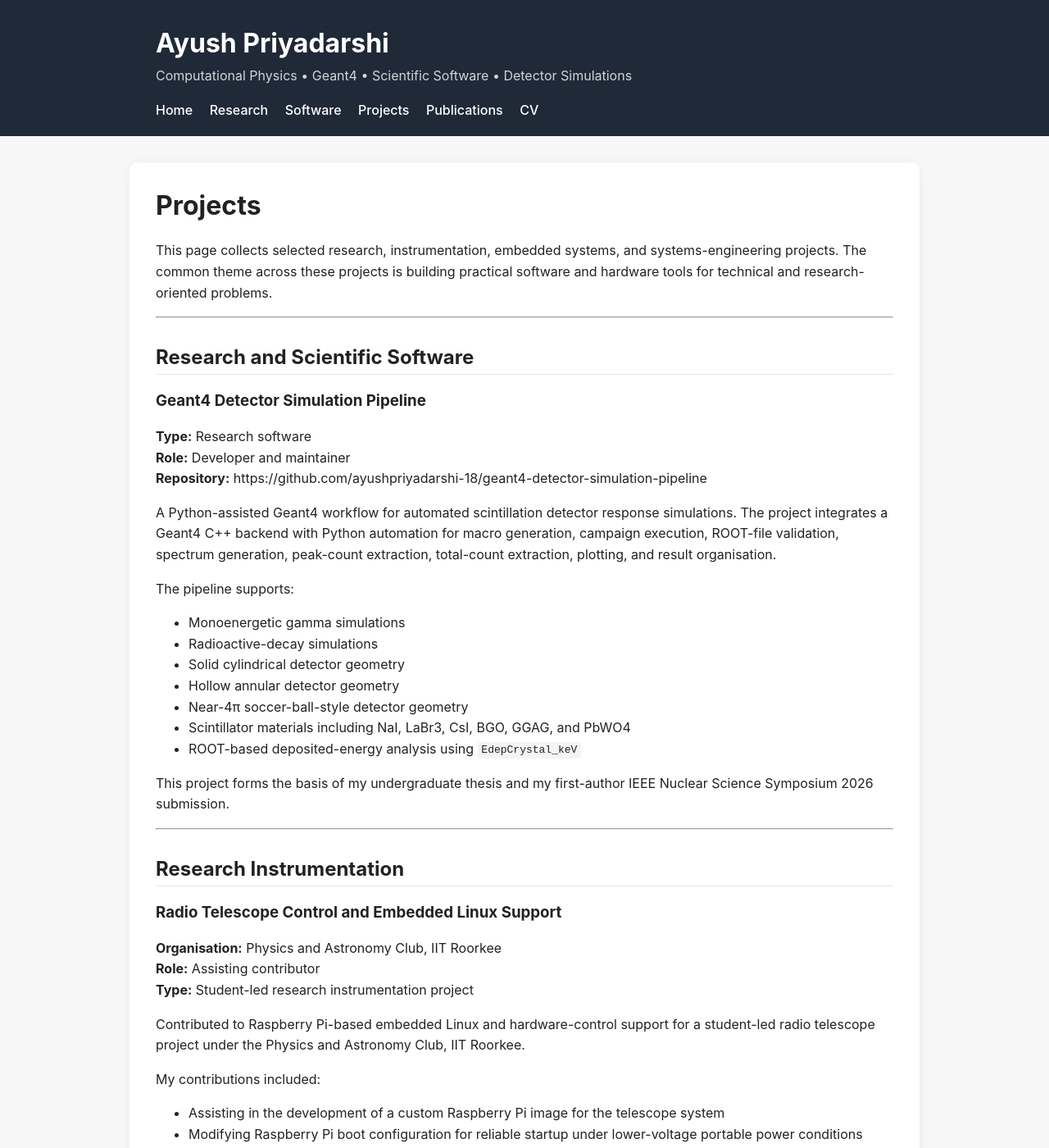
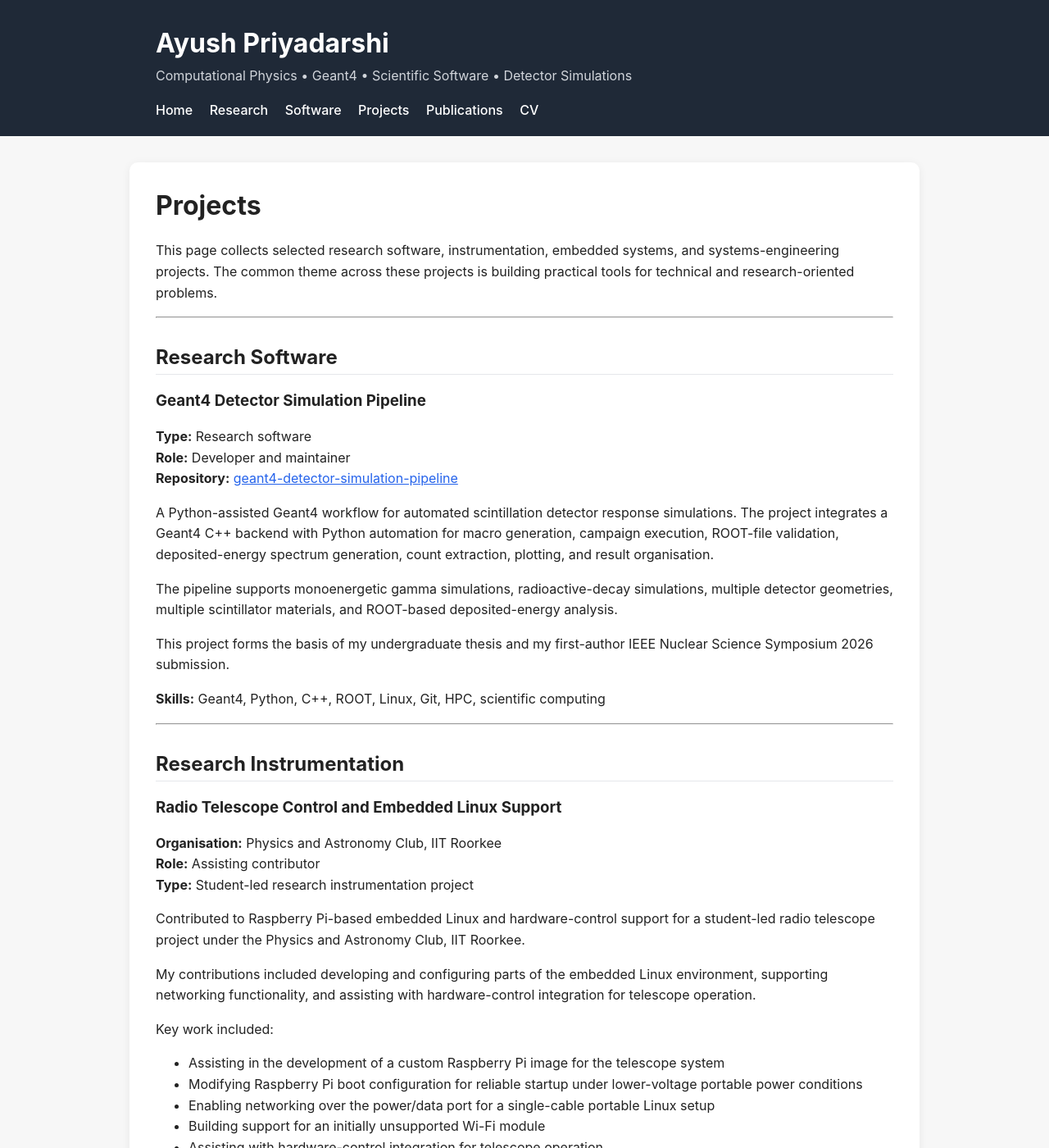
Before and after one commit to ayushpriyadarshi-18/ayushpriyadarshi-18.github.io, a Jekyll site: the page built from projects.md, in a window 1280 px wide and 1400 px high. Shown: the whole window at 82% size. Built offline with Jekyll 4.4.1, drawn with Linux system fonts in a browser that asks for light colours; some of the changed text lies outside the part shown.

Commit message:
Polish projects page

```diff
--- a/projects.md
+++ b/projects.md
@@ -5,31 +5,25 @@ title: Projects
 
 # Projects
 
-This page collects selected research, instrumentation, embedded systems, and systems-engineering projects. The common theme across these projects is building practical software and hardware tools for technical and research-oriented problems.
+This page collects selected research software, instrumentation, embedded systems, and systems-engineering projects. The common theme across these projects is building practical tools for technical and research-oriented problems.
 
 ---
 
-## Research and Scientific Software
+## Research Software
 
 ### Geant4 Detector Simulation Pipeline
 
 **Type:** Research software
 **Role:** Developer and maintainer
-**Repository:** https://github.com/ayushpriyadarshi-18/geant4-detector-simulation-pipeline
+**Repository:** [geant4-detector-simulation-pipeline](https://github.com/ayushpriyadarshi-18/geant4-detector-simulation-pipeline)
 
-A Python-assisted Geant4 workflow for automated scintillation detector response simulations. The project integrates a Geant4 C++ backend with Python automation for macro generation, campaign execution, ROOT-file validation, spectrum generation, peak-count extraction, total-count extraction, plotting, and result organisation.
+A Python-assisted Geant4 workflow for automated scintillation detector response simulations. The project integrates a Geant4 C++ backend with Python automation for macro generation, campaign execution, ROOT-file validation, deposited-energy spectrum generation, count extraction, plotting, and result organisation.
 
-The pipeline supports:
-
-- Monoenergetic gamma simulations
-- Radioactive-decay simulations
-- Solid cylindrical detector geometry
-- Hollow annular detector geometry
-- Near-4π soccer-ball-style detector geometry
-- Scintillator materials including NaI, LaBr3, CsI, BGO, GGAG, and PbWO4
-- ROOT-based deposited-energy analysis using `EdepCrystal_keV`
+The pipeline supports monoenergetic gamma simulations, radioactive-decay simulations, multiple detector geometries, multiple scintillator materials, and ROOT-based deposited-energy analysis.
 
 This project forms the basis of my undergraduate thesis and my first-author IEEE Nuclear Science Symposium 2026 submission.
+
+**Skills:** Geant4, Python, C++, ROOT, Linux, Git, HPC, scientific computing
 
 ---
 
@@ -43,7 +37,9 @@ This project forms the basis of my undergraduate thesis and my first-author IEEE
 
 Contributed to Raspberry Pi-based embedded Linux and hardware-control support for a student-led radio telescope project under the Physics and Astronomy Club, IIT Roorkee.
 
-My contributions included:
+My contributions included developing and configuring parts of the embedded Linux environment, supporting networking functionality, and assisting with hardware-control integration for telescope operation.
+
+Key work included:
 
 - Assisting in the development of a custom Raspberry Pi image for the telescope system
 - Modifying Raspberry Pi boot configuration for reliable startup under lower-voltage portable power conditions
@@ -51,7 +47,7 @@ My contributions included:
 - Building support for an initially unsupported Wi-Fi module
 - Assisting with hardware-control integration for telescope operation
 
-This project gave me experience with embedded Linux, Raspberry Pi configuration, networking, hardware interfacing, and scientific instrumentation.
+**Skills:** Raspberry Pi, embedded Linux, networking, hardware interfacing, scientific instrumentation
 
 ---
 
@@ -64,17 +60,19 @@ This project gave me experience with embedded Linux, Raspberry Pi configuration,
 
 Designed and maintain a Raspberry Pi-based home server for self-hosted services, network management, and automation.
 
-The system includes:
+The system includes Docker-based services for media hosting, home automation, file sharing, DNS filtering, reverse proxy access, and network gateway functionality.
 
-- Docker-based self-hosted services
+Main services and components include:
+
 - Jellyfin media server
 - Home Assistant automation
 - Samba/NFS file sharing
 - Reverse proxy services
 - DNS filtering and ad-blocking
-- Network gateway functionality
+- Network gateway configuration
+- Docker-based service deployment
 
-This project helped me build practical experience in Linux system administration, networking, Docker, service deployment, and home automation.
+**Skills:** Linux administration, Docker, networking, self-hosting, automation
 
 ---
 
@@ -84,16 +82,20 @@ This project helped me build practical experience in Linux system administration
 
 **Award:** First Prize, Syntax Error Hackathon, SDS Labs, IIT Roorkee
 **Year:** 2022
-**Repository:** https://github.com/ayushpriyadarshi-18/MyPi.git
+**Repository:** [MyPi](https://github.com/ayushpriyadarshi-18/MyPi.git)
 
 Built a WiFi-based IP mouse system using Raspberry Pi during the Syntax Error Hackathon organised by SDS Labs, IIT Roorkee.
 
-The project involved:
+The project implemented a Raspberry Pi-based wireless control interface over a local network and was developed under hackathon time constraints.
+
+Key components included:
 
 - Raspberry Pi-based wireless mouse/control functionality
 - Network-based communication between the Raspberry Pi and host device
-- Rapid prototyping under hackathon time constraints
+- Rapid prototyping under time constraints
 - Embedded systems and networking-based problem solving
+
+**Skills:** Raspberry Pi, Python, networking, rapid prototyping, embedded systems
 
 ---
 
@@ -113,7 +115,9 @@ The project involved:
 - ESP8266 programming
 - Wi-Fi-based device control
 - Alexa-compatible smart-home integration
-- Practical testing with lights and fan control
+- Practical testing with household lights and fan control
+
+**Skills:** ESP8266, Arduino-style programming, relay circuits, IoT, home automation
 
 ---
 
@@ -126,3 +130,5 @@ The project involved:
 **Technologies:** Python, MySQL
 
 Developed a terminal-based travel agency management system using Python and MySQL. The project included database design, basic authentication, reporting features, and command-line interaction.
+
+**Skills:** Python, MySQL, database design, command-line applications
```
